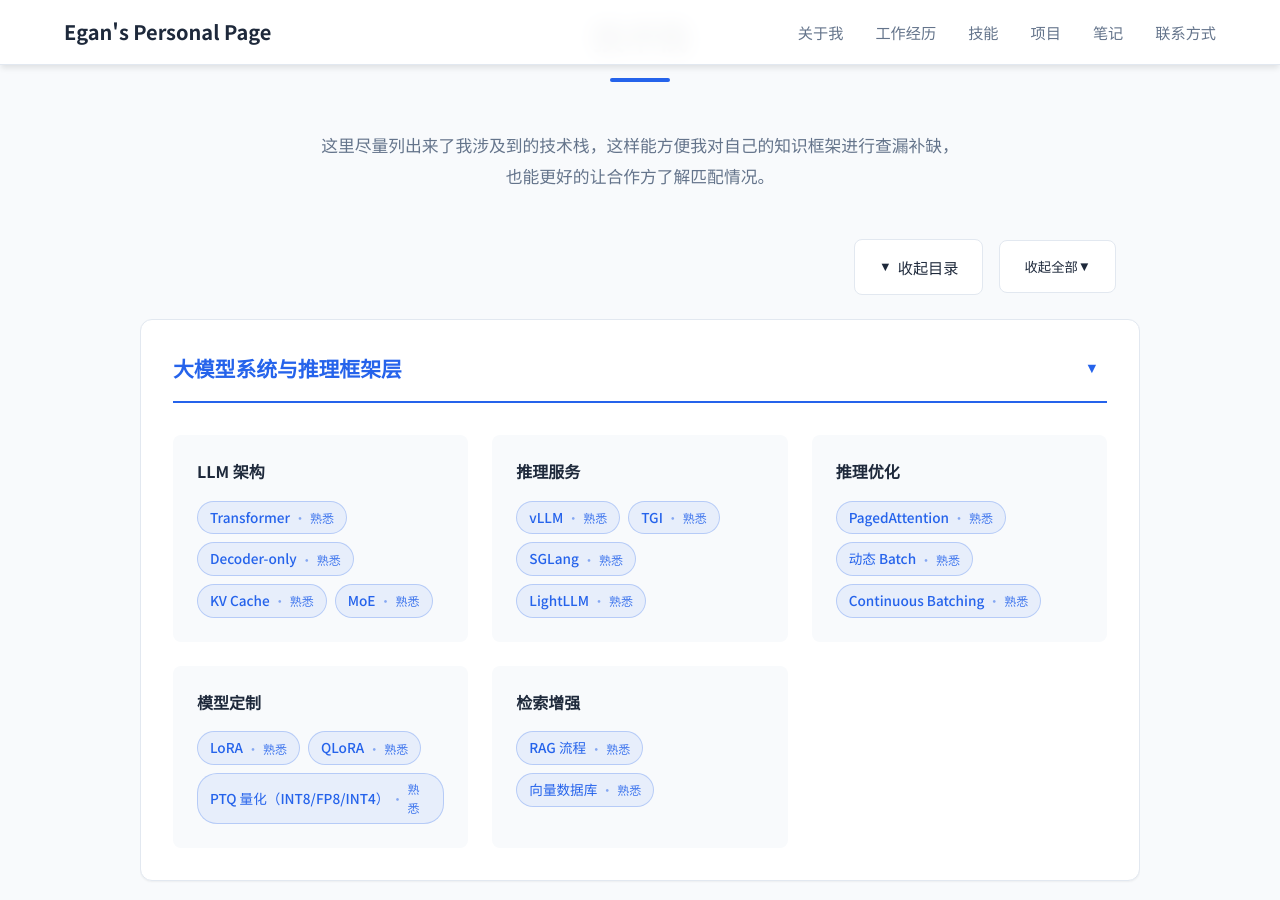
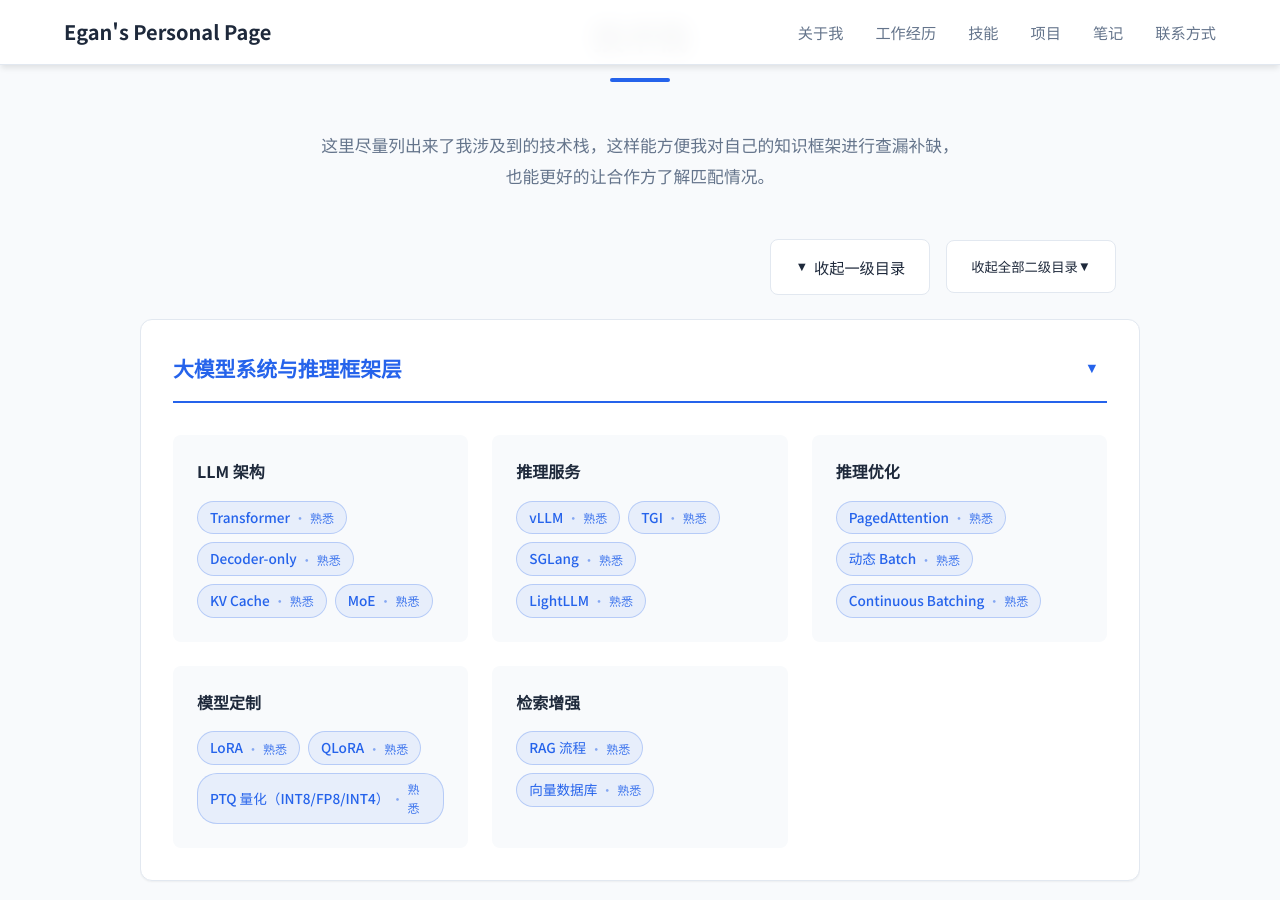
Before and after one commit to Lejun-Hu/Lejun-Hu.github.io, a Jekyll site: the page built from index.md, in a window 1280 px wide and 900 px high, scrolled down 1079 px. Built offline with Jekyll 4.4.1, drawn with Linux system fonts in a browser that asks for light colours.

Commit message:
修改技术栈折叠按钮名称，避免歧义
- 折叠宏按钮：'收起目录' → '收起一级目录' / '展开一级目录'
- 全局按钮：'收起全部' → '收起全部二级目录' / '展开全部二级目录'
- 明确区分一级目录（整个网格）和二级目录（分类卡片内容）的折叠层级

```diff
--- a/assets/js/main.js
+++ b/assets/js/main.js
@@ -64,7 +64,7 @@ document.addEventListener('DOMContentLoaded', () => {
       const textSpan = macroToggle.querySelector('.toggle-text');
       const iconSpan = macroToggle.querySelector('.toggle-icon');
       if (textSpan) {
-        textSpan.textContent = newState ? '收起目录' : '展开目录';
+        textSpan.textContent = newState ? '收起一级目录' : '展开一级目录';
       }
       if (iconSpan) {
         iconSpan.textContent = newState ? '▼' : '▶';
@@ -116,7 +116,7 @@ document.addEventListener('DOMContentLoaded', () => {
       const textSpan = globalToggle.querySelector('.toggle-text');
       const iconSpan = globalToggle.querySelector('.toggle-icon');
       if (textSpan) {
-        textSpan.textContent = newState ? '收起全部' : '展开全部';
+        textSpan.textContent = newState ? '收起全部二级目录' : '展开全部二级目录';
       }
       if (iconSpan) {
         iconSpan.textContent = newState ? '▼' : '▶';
--- a/index.md
+++ b/index.md
@@ -113,10 +113,10 @@ description: Egan的详细个人简历，包含工作经历、技能专长和项
     <div class="tech-stack-controls">
       <button type="button" class="macro-toggle-btn" id="macro-toggle" aria-expanded="true">
         <span class="toggle-icon">▼</span>
-        <span class="toggle-text">收起目录</span>
+        <span class="toggle-text">收起一级目录</span>
       </button>
       <button type="button" class="btn btn-secondary" id="toggle-all-categories" aria-expanded="true">
-        <span class="toggle-text">收起全部</span>
+        <span class="toggle-text">收起全部二级目录</span>
         <span class="toggle-icon">▼</span>
       </button>
     </div>
```
